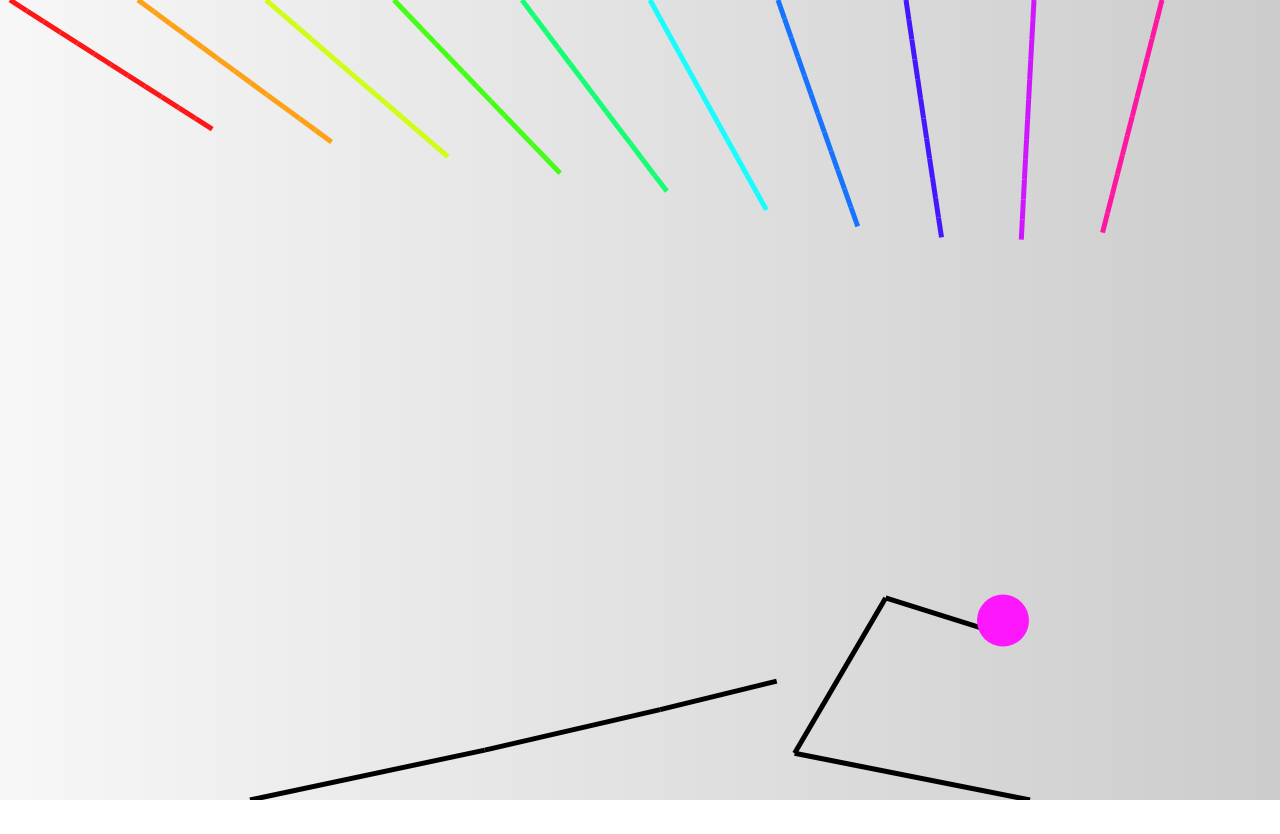
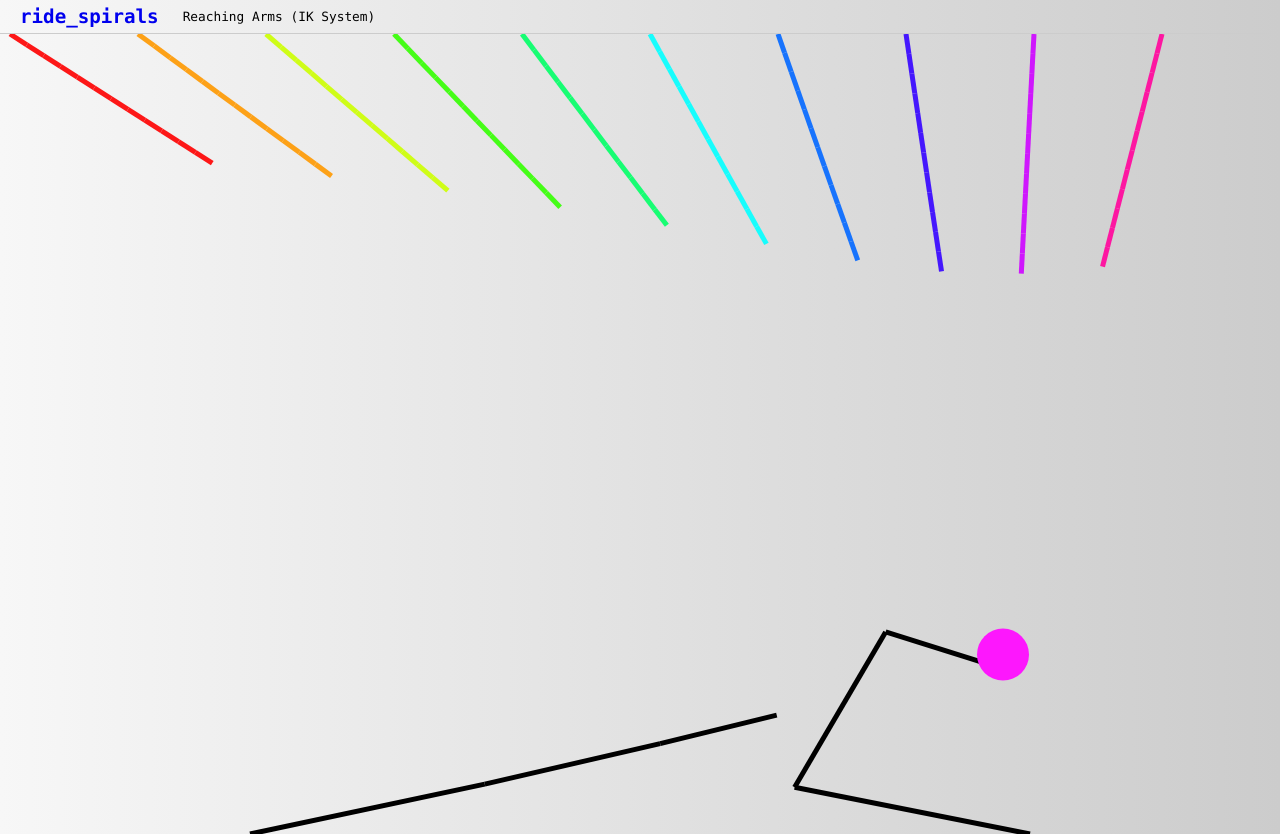
Before and after one commit to ridespirals/js-canvas, a website: page index.html in a window 1280 px wide. Before the commit the page ends 800 px from the top, so only its background shows below. Drawn offline with Linux system fonts and the light colour scheme.

Commit message:
add some layout and styles for github pages

```diff
--- a/index.html
+++ b/index.html
@@ -1,15 +1,39 @@
 <!doctype html>
 <html>
 <head>
-    <title>Canvas</title>
+    <title>Inverse Kinematics : ride_spirals</title>
+    <meta name="viewport" content="width=device-width, initial-scale=1">
     <script type="text/javascript" src="app.js"></script>
     <script type="text/javascript" src="arm.js"></script>
     <script type="text/javascript" src="FKSystem.js"></script>
     <script type="text/javascript" src="IKSystem.js"></script>
     <style type="text/css">
+        * { box-sizing: border-box; }
         html, body {
             margin: 0px;
             background: linear-gradient(to right, #f7f7f7, #ccc);
+            font-size: 16px;
+            overflow: hidden;
+        }
+        a { text-decoration: none; }
+        section#navigation {
+            font-size: 0.8rem;
+            font-family: 'Monaco', 'Consolas', monospace;
+            border-bottom: 1px solid #ccc;
+        }
+        #navigation ul {
+            display: flex;
+            align-items: center;
+            list-style: none;
+            margin: 0;
+            padding: 5px 20px;
+        }
+        #navigation li {
+            margin-right: 1.5rem;
+        }
+        #navigation li.logo a {
+            font-weight: bold;
+            font-size: 1.2rem;
         }
         canvas {
             display: block;
@@ -17,6 +41,15 @@
     </style>
 </head>
 <body>
-    <canvas id="canvas"></canvas>
+    <section id="navigation">
+        <ul>
+            <li class="logo"><a href="/">ride_spirals</a></li>
+            <!-- <li><a href="iksystem.html">Reaching Arms (IK System)</a></li> -->
+            <li>Reaching Arms (IK System)</li>
+        </ul>
+    </section>
+    <section id="feature">
+        <canvas id="canvas"></canvas>
+    </section>
 </body>
 </html>
```
